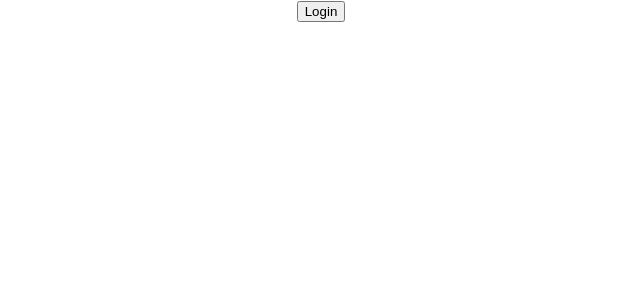
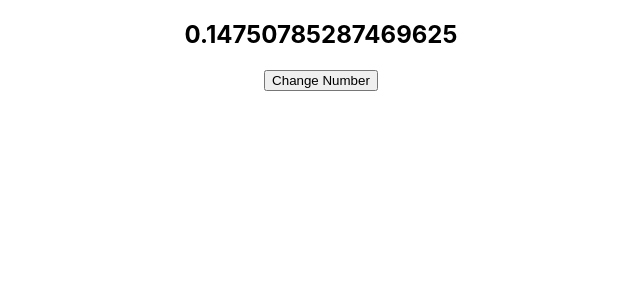
Before and after one commit to Sujon-Ahmed/practice-react, a React (Create React App) app: page / in a window 1280 px wide. Shown: the top 300 px of the page, without its empty margins (319-959 px from the left). Built offline with nearby package versions, Linux system fonts and the light colour scheme.

Commit message:
forceUpdate to update react component

```diff
--- a/src/App.js
+++ b/src/App.js
@@ -1,11 +1,11 @@
 import "./App.css";
-import Condition from "./components/Condition";
+import ForceUpdateComponent from "./components/ForceUpdateComponent";
 
 function App() {
   return (
     <div className="App">
       <div>
-      <Condition/>
+      <ForceUpdateComponent/>
       </div>
     </div>
   );
--- /dev/null
+++ b/src/components/ForceUpdateComponent.js
@@ -0,0 +1,21 @@
+import React from "react";
+
+class ForceUpdateComponent extends React.Component {
+  constructor() {
+    super();
+    this.changeNumber = this.changeNumber.bind(this);
+  }
+  changeNumber() {
+    this.forceUpdate();
+  }
+  render() {
+    return (
+      <div>
+        <h2>{Math.random()}</h2>
+        <button onClick={this.changeNumber}>Change Number</button>
+      </div>
+    );
+  }
+}
+
+export default ForceUpdateComponent;
```
